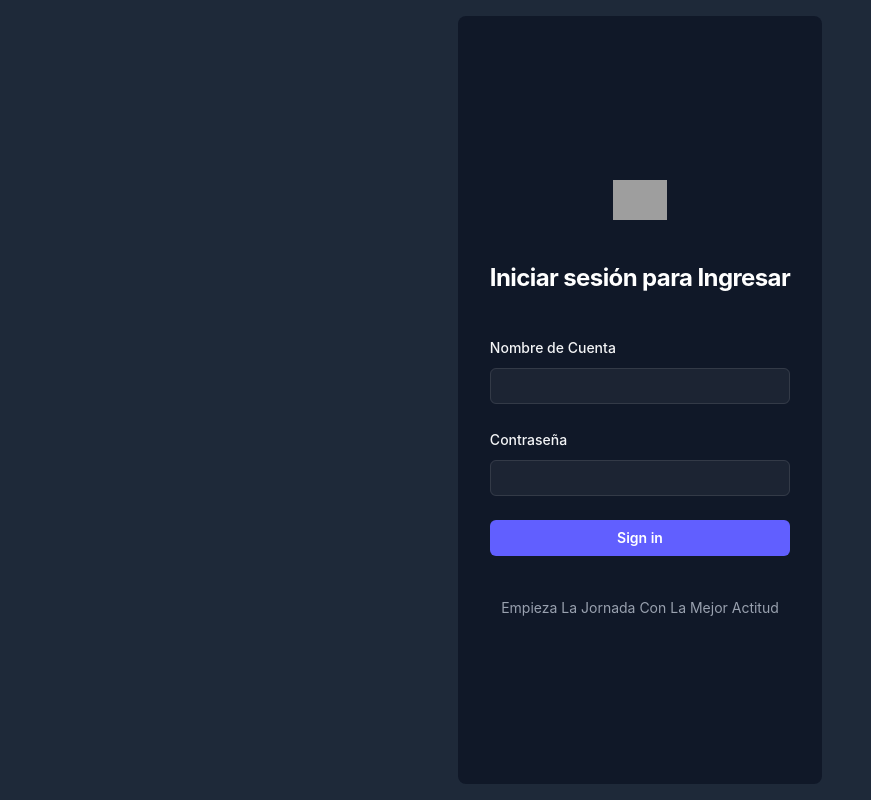
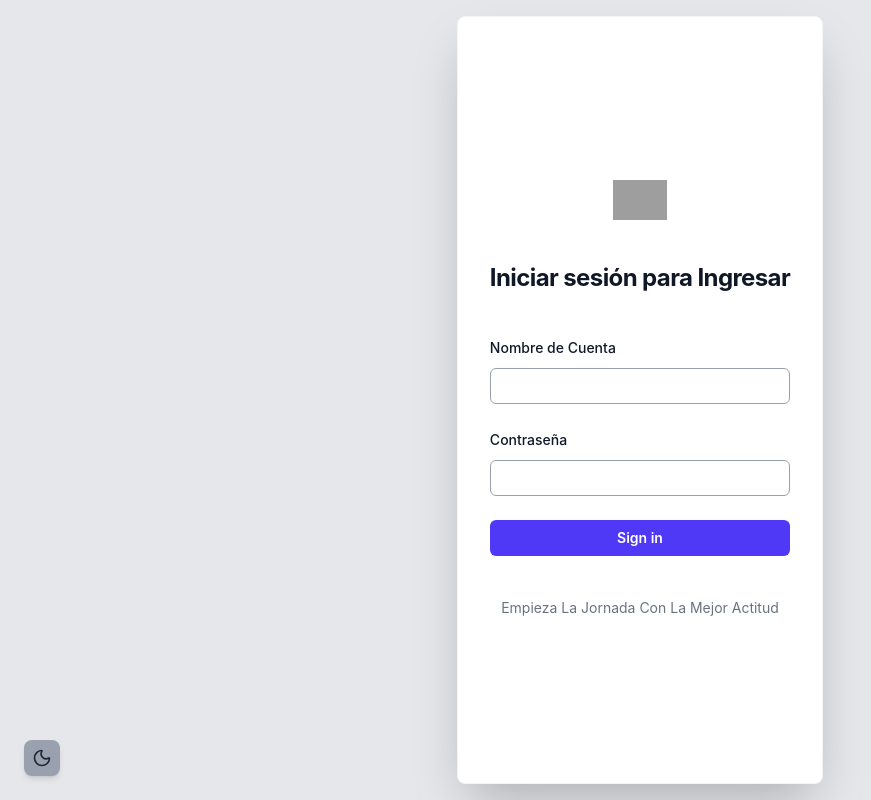
Before and after one commit to Gerson-Colmena/POS, a React (Vite) app: page / in a window 1280 px wide. Shown: the whole page, without its empty margins (0-871 px from the left). Built offline with nearby package versions, Linux system fonts and the light colour scheme; grey boxes are pictures that could not be loaded.

Commit message:
Implementacion del modo oscuro y claro

```diff
--- a/src/App.css
+++ b/src/App.css
@@ -1 +1,2 @@
 @import "tailwindcss";
+@custom-variant dark (&:where(.dark, .dark *));
--- a/src/App.jsx
+++ b/src/App.jsx
@@ -2,6 +2,7 @@
 import { BrowserRouter as Router, Routes, Route } from 'react-router-dom';
 import Login from './pages/Login';
 import Tema from './components/ThemeToggle';
+import Inventario from './pages/InventarioPage';
 import './App.css'
 
 function App() {
@@ -9,11 +10,17 @@ function App() {
 
   return (
     <Router>
-      <Routes>
-        <Route path="/login" element={<Login />} />
-        <Route path="/" element={<Login />} />
-        <Route path="/tema" element={<Tema />} />
-      </Routes>
+      <div className="min-h-screen transition-colors duration-300 bg-white dark:bg-gray-900">
+        {/* Botón cambia de tema claro y oscuro*/}
+        <div className="fixed bottom-6 left-6 z-[9999]">
+          <Tema />
+        </div>
+
+        <Routes>
+          <Route path="/" element={<Login />} />
+          <Route path="/Inventario" element={<Inventario/>} />
+        </Routes>
+      </div>
     </Router>
   )
 }
--- a/src/components/ThemeToggle.jsx
+++ b/src/components/ThemeToggle.jsx
@@ -22,7 +22,7 @@ export default function ThemeToggle() {
     return (
         <button
         onClick={() => setIsDark(!isDark)}
-        className="p-2 rounded-lg bg-gray-200 dark:bg-gray-800 text-gray-800 dark:text-yellow-400 transition-all hover:scale-110 active:scale-95 shadow-md"
+        className="p-2 rounded-lg bg-gray-400 dark:bg-gray-700 text-gray-800 dark:text-yellow-400 transition-all hover:scale-110 active:scale-95 shadow-md"
         aria-label="Toggle Theme"
         >
         {isDark ? <Sun size={20} /> : <Moon size={20} />}
--- a/src/components/login/LoginPage.jsx
+++ b/src/components/login/LoginPage.jsx
@@ -6,27 +6,29 @@ export default function LoginPage() {
 
     const handleSubmit = (e) => {
         e.preventDefault();
-        // Aquí iría tu lógica de Supabase después
+        // Aquí ira mi lógica de Supabase después
         // Por ahora, simulamos que entra con éxito:
         navigate('/inventario');
     };
 return (
     <>
         {/*aqui esta todo el componente del login el pequeño*/}
-        <div className="shadow-8xl bg-gray-900 rounded-lg flex min-h-full flex-col justify-center px-6 py-12 lg:px-8">
+        <div className="shadow-2xl bg-white dark:bg-gray-900 rounded-lg flex min-h-full flex-col justify-center px-6 py-12 lg:px-8 transition-colors duration-300 border border-gray-100 dark:border-gray-800">
             <div className="sm:mx-auto sm:w-full sm:max-w-sm">
             <img
                 alt="Your Company"
                 src="https://tailwindcss.com/plus-assets/img/logos/mark.svg?color=indigo&shade=500"
                 className="mx-auto h-10 w-auto"
             />
-            <h2 className="mt-10 text-center text-2xl/9 font-bold tracking-tight text-white">Iniciar sesión para Ingresar</h2>
+            <h2 className="mt-10 text-center text-2xl/9 font-bold tracking-tight text-gray-900 dark:text-white transition-colors duration-300">
+                Iniciar sesión para Ingresar
+            </h2>
             </div>
 
             <div className="mt-10 sm:mx-auto sm:w-full sm:max-w-sm">
             <form onSubmit={handleSubmit} className="space-y-6">
                 <div>
-                <label htmlFor="email" className="block text-sm/6 font-medium text-gray-100">
+                <label htmlFor="email" className="block text-sm/6 font-medium text-gray-900 dark:text-gray-100 transition-colors duration-300">
                     Nombre de Cuenta
                 </label>
                 <div className="mt-2">
@@ -36,14 +38,14 @@ return (
                     type="email"
                     required
                     autoComplete="email"
-                    className="block w-full rounded-md bg-white/5 px-3 py-1.5 text-base text-white outline-1 -outline-offset-1 outline-white/10 placeholder:text-gray-500 focus:outline-2 focus:-outline-offset-2 focus:outline-indigo-500 sm:text-sm/6"
+                    className="block w-full rounded-md bg-white/5 px-3 py-1.5 text-base text-gray-900 dark:text-white outline-1 -outline-offset-1 outline-gray-400 dark:outline-white/10  placeholder:text-gray-500 focus:outline-2 focus:-outline-offset-2 focus:outline-indigo-500 sm:text-sm/6"
                     />
                 </div>
                 </div>
 
                 <div>
                 <div className="flex items-center justify-between">
-                    <label htmlFor="password" className="block text-sm/6 font-medium text-gray-100">
+                    <label htmlFor="password" className="block text-sm/6 font-medium text-gray-900 dark:text-gray-100 transition-colors duration-300">
                         Contraseña
                     </label>
                 </div>
@@ -54,7 +56,7 @@ return (
                     type="password"
                     required
                     autoComplete="current-password"
-                    className="block w-full rounded-md bg-white/5 px-3 py-1.5 text-base text-white outline-1 -outline-offset-1 outline-white/10 placeholder:text-gray-500 focus:outline-2 focus:-outline-offset-2 focus:outline-indigo-500 sm:text-sm/6"
+                    className="block w-full rounded-md bg-transparent dark:bg-white/5 px-3 py-1.5 text-base text-gray-900 dark:text-white outline-1 -outline-offset-1 outline-gray-400 dark:outline-white/10 placeholder:text-gray-400 dark:placeholder:text-gray-500 focus:outline-2 focus:-outline-offset-2 focus:outline-indigo-600 dark:focus:outline-indigo-500 sm:text-sm/6 transition-colors duration-300"
                     />
                 </div>
                 </div>
@@ -62,14 +64,14 @@ return (
                 <div>
                 <button
                     type="submit"
-                    className="flex w-full justify-center rounded-md bg-indigo-500 px-3 py-1.5 text-sm/6 font-semibold text-white hover:bg-indigo-400 focus-visible:outline-2 focus-visible:outline-offset-2 focus-visible:outline-indigo-500"
+                    className="flex w-full justify-center rounded-md bg-indigo-600 dark:bg-indigo-500 px-3 py-1.5 text-sm/6 font-semibold text-white hover:bg-indigo-500 dark:hover:bg-indigo-400 focus-visible:outline-2 focus-visible:outline-offset-2 focus-visible:outline-indigo-600 transition-colors duration-300"
                 >
                     Sign in
                 </button>
                 </div>
             </form>
 
-            <p className="mt-10 text-center text-sm/6 text-gray-400">
+            <p className="mt-10 text-center text-sm/6 text-gray-500 dark:text-gray-400 transition-colors duration-300">
                 Empieza La Jornada Con La Mejor Actitud{' '}
             </p>
             </div>
--- a/src/index.css
+++ b/src/index.css
@@ -1 +1,2 @@
 @import "tailwindcss";
+@custom-variant dark (&:where(.dark, .dark *));
--- /dev/null
+++ b/src/pages/InventarioPage.jsx
@@ -0,0 +1,12 @@
+
+
+const InventarioPage = () => {
+  return (
+    <div>
+      <h1>Inventario</h1>
+      <p>Bienvenido a la página de inventario.</p>
+    </div>
+  );
+};
+
+export default InventarioPage;
--- a/src/pages/Login.jsx
+++ b/src/pages/Login.jsx
@@ -6,7 +6,7 @@ import LoginPageTemplate from '../components/login/LoginPage';
 export default function Login() {
     return (
 
-            <div className="flex h-screen w-full items-center justify-center bg-gray-800 p-4">
+            <div className="flex h-screen w-full items-center justify-center bg-gray-200 dark:bg-gray-800 p-4">
                 <LoginPageTemplate />
             </div>
     );
```
